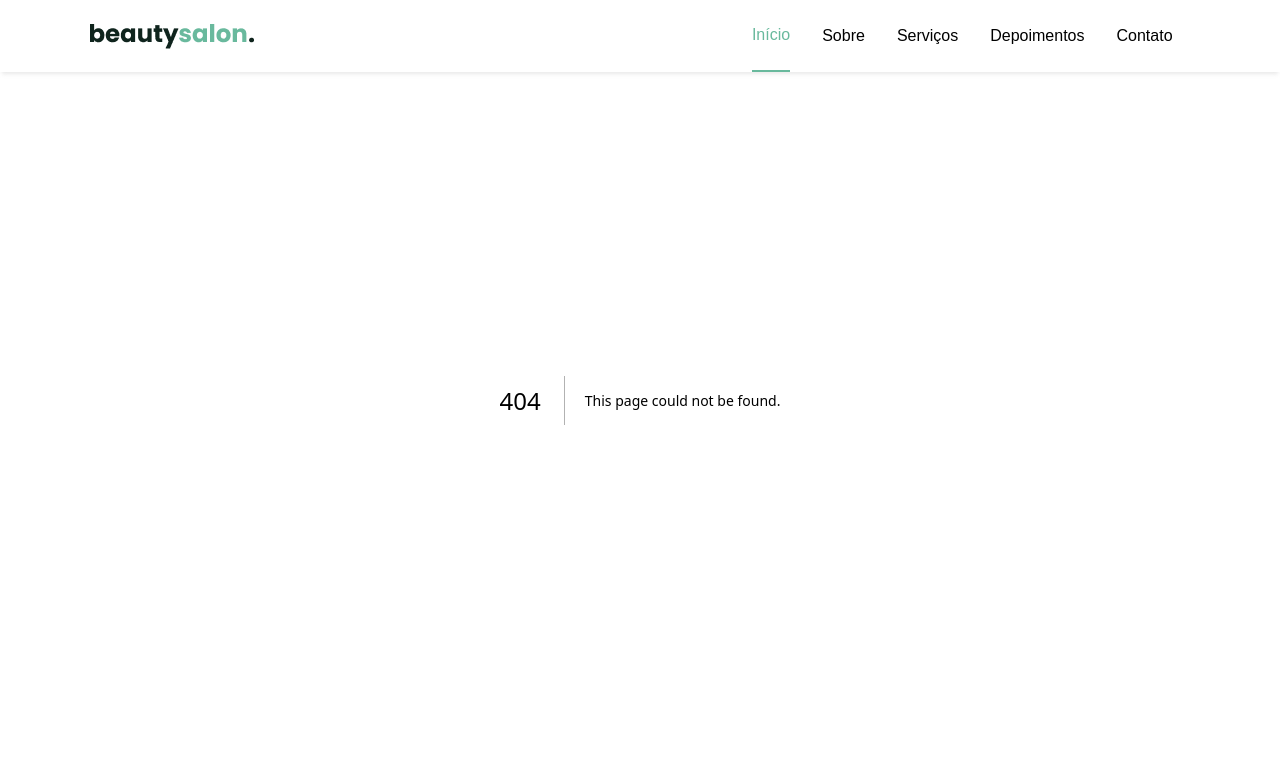
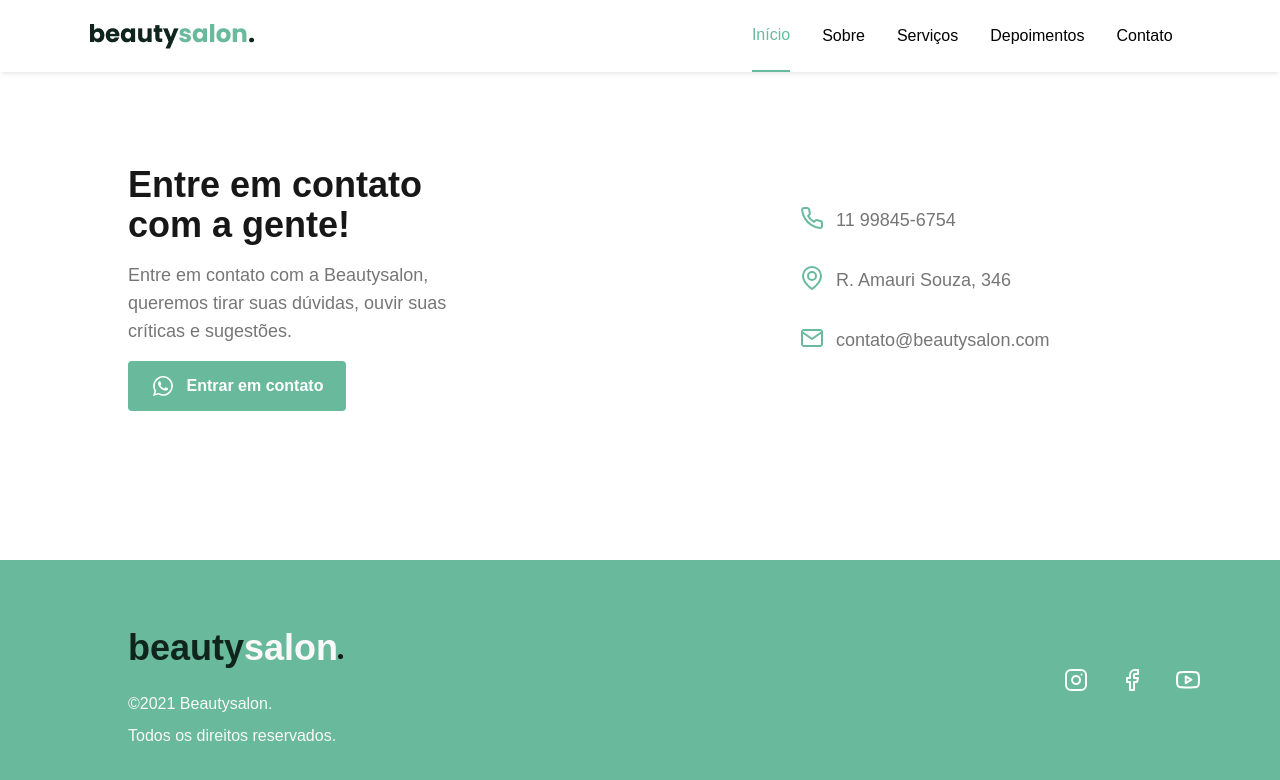
Before and after one commit to kaikyMoura/frontEnd-beutysalon, a Next.js app: page /contact in a window 1280 px wide. Before the commit this address had no page. Shown: the top 780 px of the page. Built offline with nearby package versions, Linux system fonts and the light colour scheme.

Commit message:
Criando tela de contato

```diff
--- a/src/components/Button/button.module.css
+++ b/src/components/Button/button.module.css
@@ -5,5 +5,6 @@
     padding: 8px;
     display: flex;
     align-items: center;
+    justify-content: center;
     height: 50px;
 }
--- a/src/components/Button/button.tsx
+++ b/src/components/Button/button.tsx
@@ -1,41 +1,44 @@
-import { useEffect, useState } from "react";
+import { ReactNode, useEffect, useState } from "react";
 import styles from "./button.module.css";
 
 interface ButtonProps {
     type: 'primary' | 'secondary';
     width?: number
     height?: number
-    text: string;
+    text: string
+    icon?: ReactNode
     className?: string;
     action?: (event: unknown) => unknown
 }
 
-const Button = ({ text, width, height, action, type, className }: ButtonProps) => {
+const Button = ({ ...props }: ButtonProps) => {
     const [color, setColor] = useState('')
 
     const handleClick = (event: { preventDefault: () => void; }) => {
         event.preventDefault()
-        if (action) {
-            action(event)
+        if (props.action) {
+            props.action(event)
         }
     }
 
     useEffect(() => {
-        switch (type) {
+        switch (props.type) {
             case 'primary':
                 setColor('#69B99D')
                 break;
             case 'secondary':
                 setColor('white')
         }
-    }, [type])
+    }, [props.type])
 
     return (
-        <>
-            <button className={`${className} ${styles.styledButton}`} style={{ width: width, height: height, backgroundColor: color}} onClick={handleClick}>
-                <p className="font-bold" style={{color: type == 'primary' ? 'white' : '#69B99D'}}>{text}</p>
-            </button>
-        </>
+        <button className={`gap-3 ${props.className} ${styles.styledButton}`} style={{ width: props.width, height: props.height, backgroundColor: color }} onClick={handleClick}>
+            {props.icon ?
+                <div>{props.icon}</div>
+                : null
+            }
+            <p className="font-bold" style={{ color: props.type == 'primary' ? 'white' : '#69B99D' }}>{props.text}</p>
+        </button>
     )
 }
 
--- a/src/components/icons/Phone.js
+++ b/src/components/icons/Phone.js
@@ -8,7 +8,8 @@ const PhoneIcon = (props) => (
     {...props}
   >
     <path
-      stroke="#69B99D"
+      stroke={props.stroke}
+      fill={props.fill}
       strokeLinecap="round"
       strokeLinejoin="round"
       strokeWidth={2}
--- /dev/null
+++ b/src/pages/contact/index.module.css
@@ -0,0 +1,36 @@
+.container {
+    position: fixed;
+    height: 100vh;
+    width: 100vw;
+}
+
+.content {
+    width: 100%;
+    display: flex;
+    align-items: center;
+    height:70%;
+}
+
+.content p {
+    color: #767676;
+}
+
+.footer {
+    width: 100%;
+    height: 30%;
+    display: flex;
+    align-items: center;
+    background-color: #69B99D;
+}
+
+.footer p {
+    color: #F9F9F9;
+}
+
+.footer h2 {
+    color: #F9F9F9;
+}
+
+.footer span {
+    color: #0F241D;
+}
--- /dev/null
+++ b/src/pages/contact/index.tsx
@@ -0,0 +1,57 @@
+import Button from "@/components/Button/button";
+import MailIcon from "@/components/icons/Mail";
+import MapPinIcon from "@/components/icons/MapPin";
+import PhoneIcon from "@/components/icons/Phone";
+import WhatsappIcon from "@/components/icons/Whatsapp";
+import styles from "./index.module.css";
+import InstagramIcon from "@/components/icons/Instagram";
+import FacebookIcon from "@/components/icons/Facebook";
+import YoutubeIcon from "@/components/icons/Youtube";
+
+const Contact = () => {
+
+    return (
+        <div className={styles.container}>
+            <div className={styles.content}>
+                <div className="relative left-32 mt-4">
+                    <h2 className="font-bold text-4xl max-w-xs">Entre em contato com a gente!</h2>
+                    <p className="font-normal text-lg  max-w-xs mt-4">Entre em contato com a Beautysalon, queremos tirar suas dúvidas, ouvir suas críticas e sugestões.</p>
+                    <Button icon={<WhatsappIcon className="relative" width="24px" height="24px" fill="#fff" />} className="mt-4" type={"primary"} text={"Entrar em contato"} />
+                </div>
+                <div className="relative flex flex-col gap-8 left-[480px]">
+                    <div className="flex gap-3">
+                        <PhoneIcon className="" width="24px" height="24px" fill="#fff" stroke="#69B99D" />
+                        <p className="text-lg">11 99845-6754</p>
+                    </div>
+                    <div className="flex gap-3">
+                        <MapPinIcon className="" width="24px" height="24px" fill="#69B99D" />
+                        <p className="text-lg">R. Amauri Souza, 346</p>
+                    </div>
+                    <div className="flex gap-3">
+                        <MailIcon className="" width="24px" height="24px" fill="#69B99D" />
+                        <p className="text-lg">contato@beautysalon.com</p>
+                    </div>
+                </div>
+            </div>
+            <div className={styles.footer}>
+                <div className="relative left-32 mt-4">
+                    <div className="flex">
+                        <h2 className="font-bold text-4xl max-w-xs"><span>beauty</span>salon</h2>
+                        <li className="rounded-full self-end"></li>
+                    </div>
+                    <p className="font-normal text-base mt-6">©2021 Beautysalon.</p>
+                    <p className="font-normal text-base mt-2">Todos os direitos reservados.</p>
+                </div>
+                <div className="relative left-[65%] justify-center">
+                    <div className="flex w-full gap-8">
+                        <InstagramIcon className="relative" width="24px" height="24px" fill="#fff" />
+                        <FacebookIcon className="relative" width="24px" height="24px" fill="#fff" />
+                        <YoutubeIcon className="relative" width="24px" height="24px" fill="#fff" />
+                    </div>
+                </div>
+            </div>
+        </div>
+    )
+}
+
+export default Contact;
```
